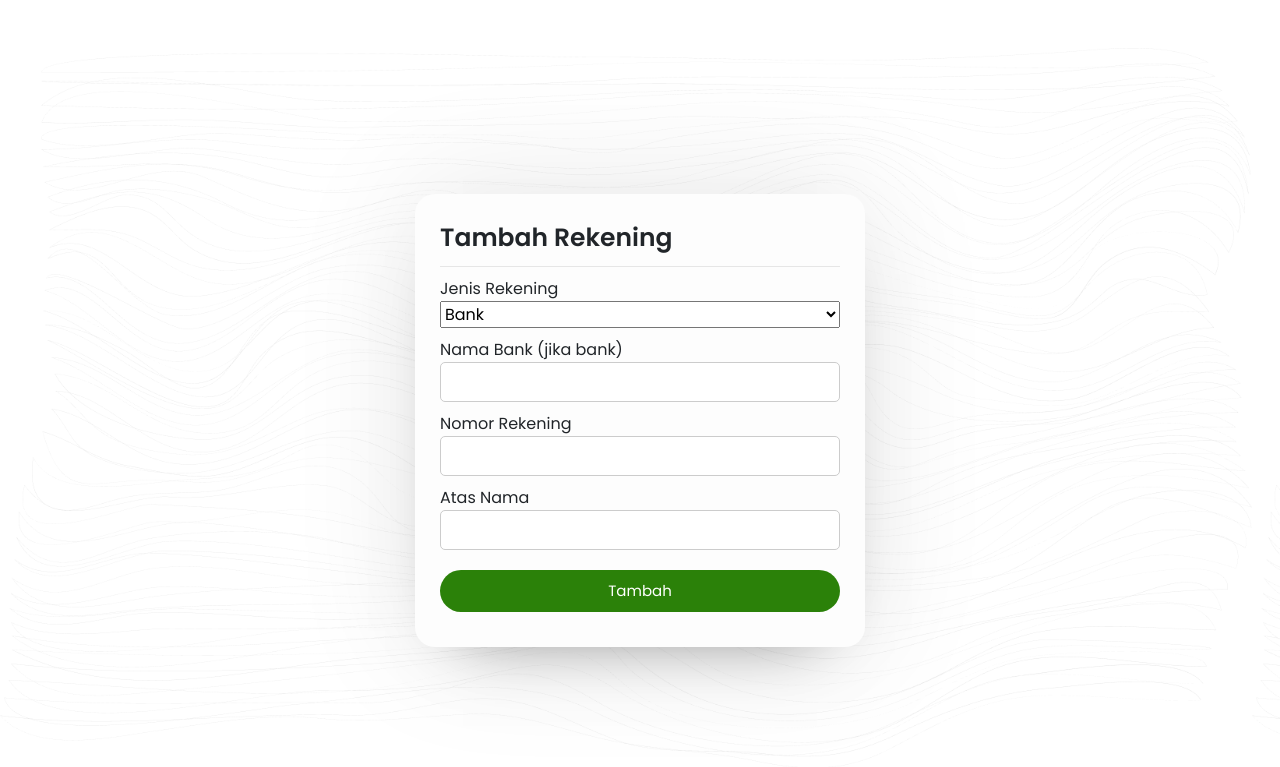
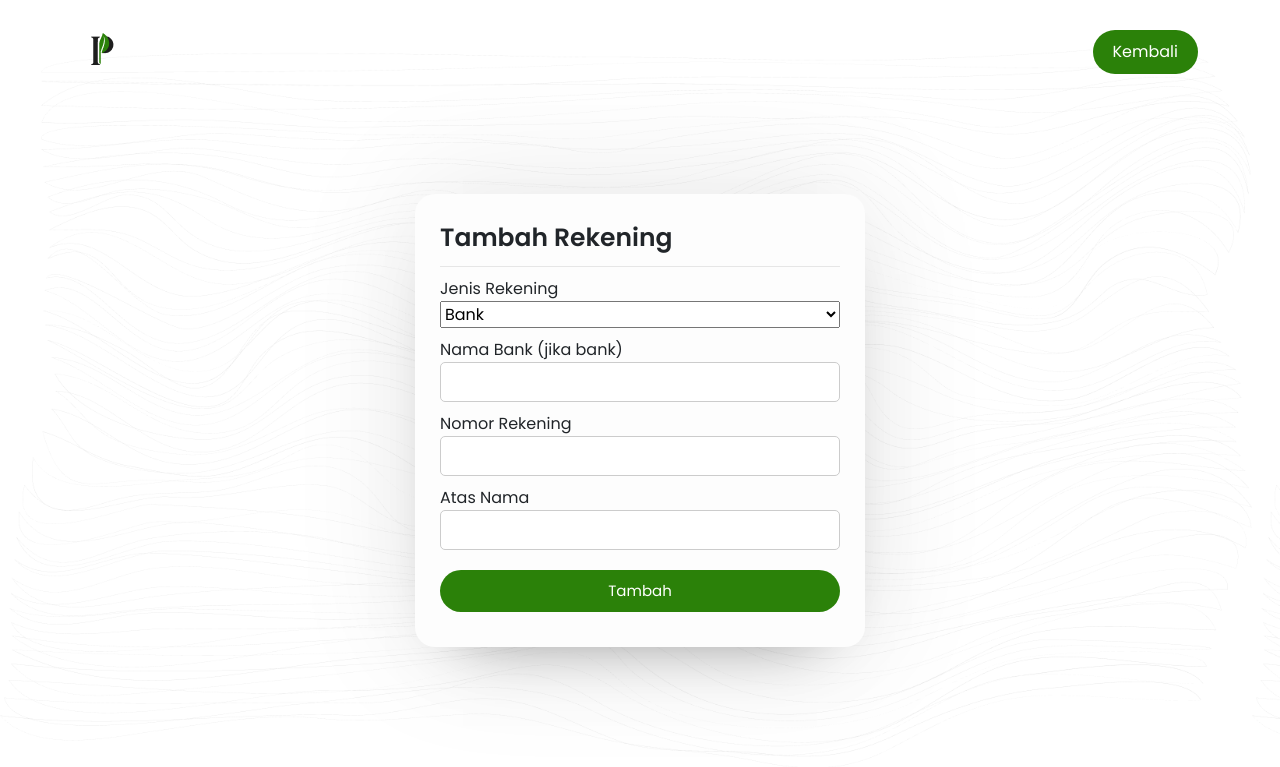
Before and after one commit to kyrozepto/petanipintar, a PHP site: page /add-rekening.php in a window 1280 px wide. Shown: the top 767 px of the page. Run offline with PHP 8.4, Linux system fonts and the light colour scheme; the visitor is signed in with stand-in values (Sample User, id 1); some web fonts are replaced.

Commit message:
bug fix 	modified:   add-rekening.php

```diff
--- a/add-rekening.php
+++ b/add-rekening.php
@@ -21,8 +21,31 @@ if (!isset($_SESSION['valid'])) {
 </head>
 
 <body class="body-fixed">
-    <header class="site-header">
-       </header>
+        <header class="site-header">
+        <div class="container">
+            <div class="row">
+                <div class="col-lg-2">
+                    <div class="header-logo">
+                        <a href="menu.php">
+                            <img src="image/logo_petanipintar.png" width="40" height="40" alt="Logo">
+                        </a>
+                    </div>
+                </div>
+                <div class="col-lg-10">
+                    <div class="main-navigation">
+                        <button class="menu-toggle"><span></span><span></span></button>
+                        <nav class="header-menu">
+                            <ul class="menu">
+                                <li>
+                                    <button onclick="window.location.href='profile.php'" class="signup">Kembali</button>
+                                </li>
+                            </ul>
+                        </nav>
+                    </div>
+                </div>
+            </div>
+        </div>
+    </header>
 
     <div id="viewport">
         <div id="js-scroll-content">
@@ -45,7 +68,7 @@ if (!isset($_SESSION['valid'])) {
 
                                     if ($insert_query) {
                                         echo "<div class='message'>
-                                                <h5><b>Rekening berhasil ditambahkan!</b></h5>
+                                                <h5>Rekening berhasil ditambahkan!</h5>
                                               </div> <br>";
                                         echo "<a href='profile.php'><center><button class='signin'>Kembali ke Profil</button></center>";
                                     }
```
